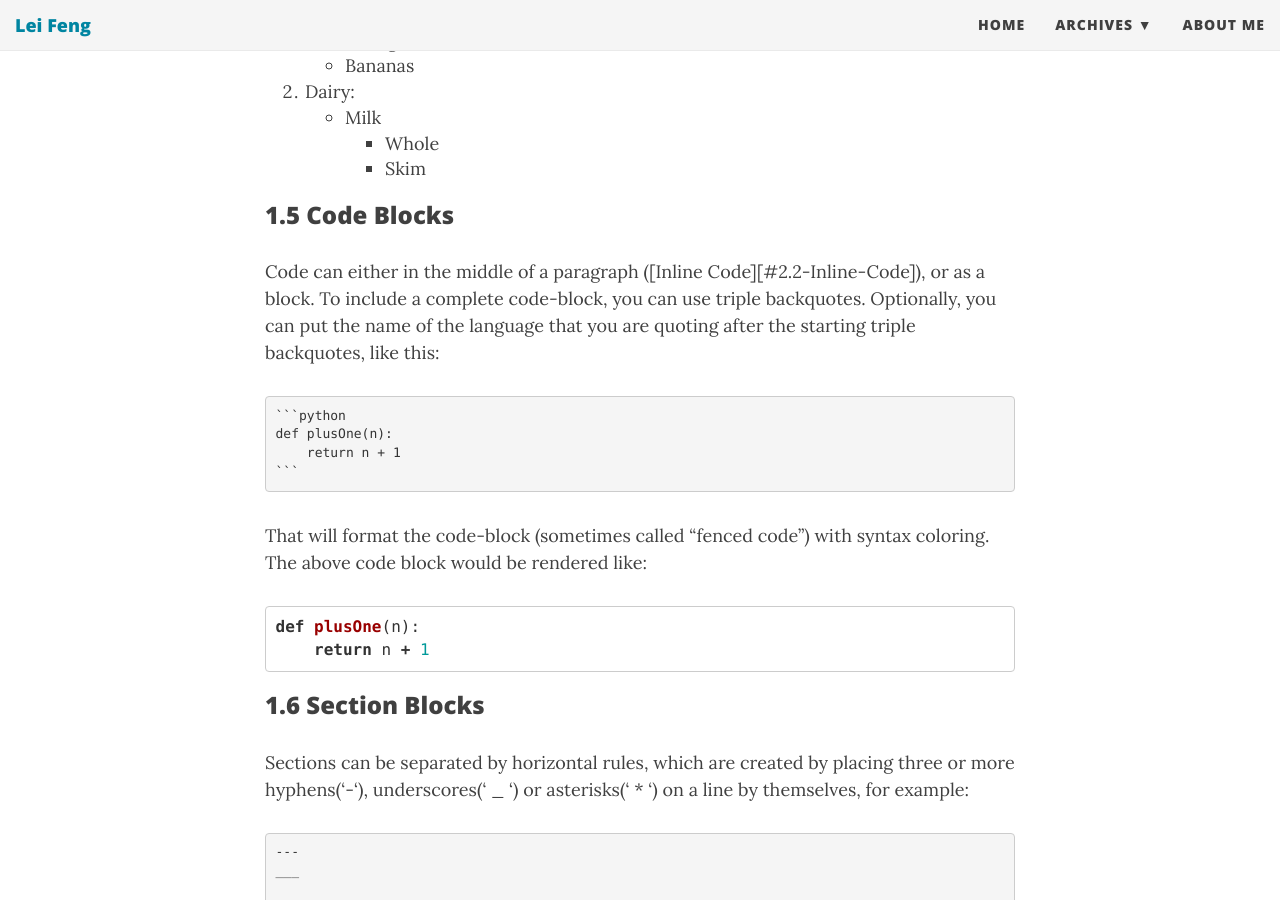
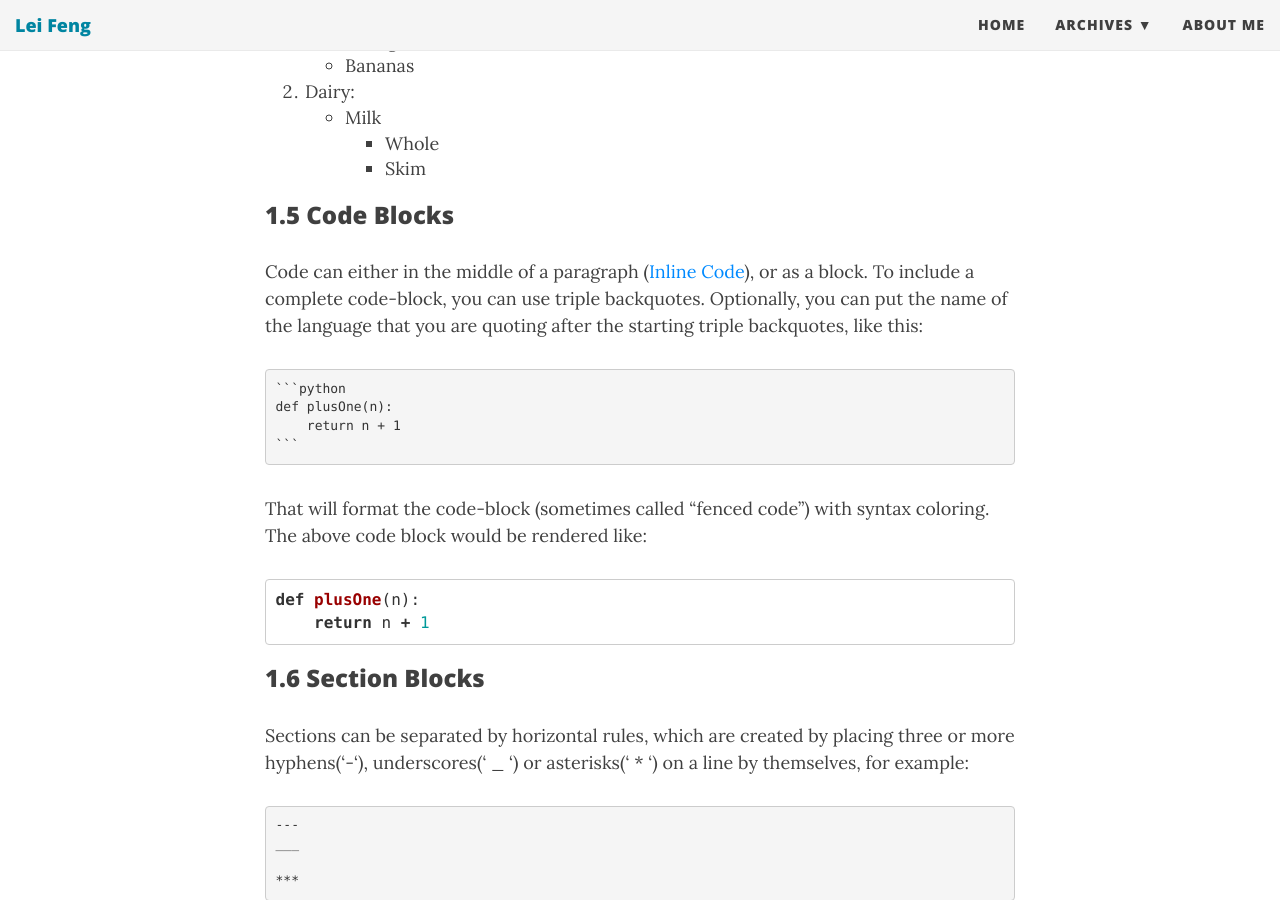
Before and after one commit to stonefl/stonefl.github.io, a Jekyll site: the page built from _posts/2015-02-20-a-quick-reference-of-markdown.md, in a window 1280 px wide and 900 px high, scrolled down 2754 px. Built offline with Jekyll 4.4.1, drawn with Linux system fonts in a browser that asks for light colours; nearby versions of some CDN libraries; comment, search, counter and statistics services are not loaded.

Commit message:
Updated 2015-02-20-a-quick-reference-of-markdown.md

````diff
--- a/_posts/2015-02-20-a-quick-reference-of-markdown.md
+++ b/_posts/2015-02-20-a-quick-reference-of-markdown.md
@@ -81,7 +81,7 @@ will be interpreted as:
 
 ### 1.5 Code Blocks
 
-Code can either in the middle of a paragraph ([Inline Code][#2.2-Inline-Code]), or as a block. To include a complete code-block, you can use triple backquotes. Optionally, you can put the name of the language that you are quoting after the starting triple backquotes, like this:
+Code can either in the middle of a paragraph ([Inline Code](#2.2-Inline-Code)), or as a block. To include a complete code-block, you can use triple backquotes. Optionally, you can put the name of the language that you are quoting after the starting triple backquotes, like this:
 <pre>
 ```python
 def plusOne(n):
````
